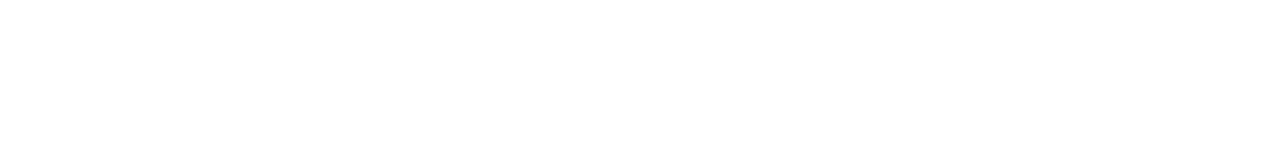
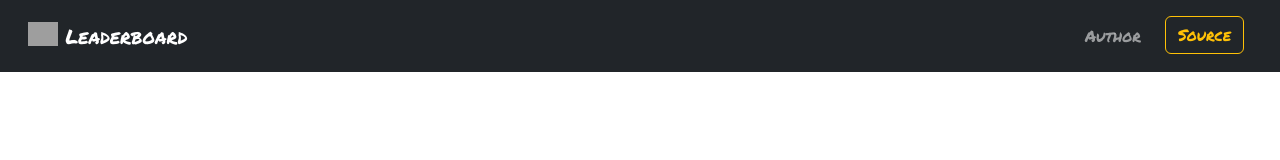
Before and after one commit to Sanja969/Wonderful-TVShows, a plain HTML site: page index.html in a window 1280 px wide. Drawn offline with nearby package versions, Linux system fonts and the light colour scheme; grey boxes are pictures that could not be loaded.

Commit message:
header and footer

```diff
--- a/index.html
+++ b/index.html
@@ -11,6 +11,29 @@
   <link rel="icon" href="assets/favicon.png"><script defer src="index.bundle.js"></script></head>
   <body>
 
+    <header>
+      <nav class="container-fluid navbar navbar-expand-md navbar-dark bg-dark fixed-top p-3">
+        <div class="container-fluid">
+          <a class="navbar-brand" href="">
+            <img src="https://cdn.pixabay.com/photo/2013/07/12/19/14/cinema-154392_960_720.png" alt="" width="30" height="24" class="d-inline-block align-text-top">
+            <span>Leaderboard</span>
+          </a>
+          <button class="navbar-toggler" type="button" data-bs-toggle="collapse" data-bs-target="#navbarTogglerDemo01" aria-controls="navbarTogglerDemo01" aria-expanded="false" aria-label="Toggle navigation">
+            <span class="navbar-toggler-icon"></span>
+          </button>
+          <div class="collapse navbar-collapse text-end justify-content-end text-center" id="navbarTogglerDemo01">
+            <ul class="navbar-nav ml-auto">
+              <li class="nav-item">
+                <a class="nav-link mx-2" href="https://sanja42.pythonanywhere.com/">Author</a>
+              </li>
+              <li class="nav-item">
+                <a role="button" class="btn btn-outline-warning mx-2" href="https://github.com/Sanja969/Leaderboard">Source</a>
+              </li>
+            </ul>
+          </div>
+        </div>
+      </nav>
+    </header>
 
 
 
```
